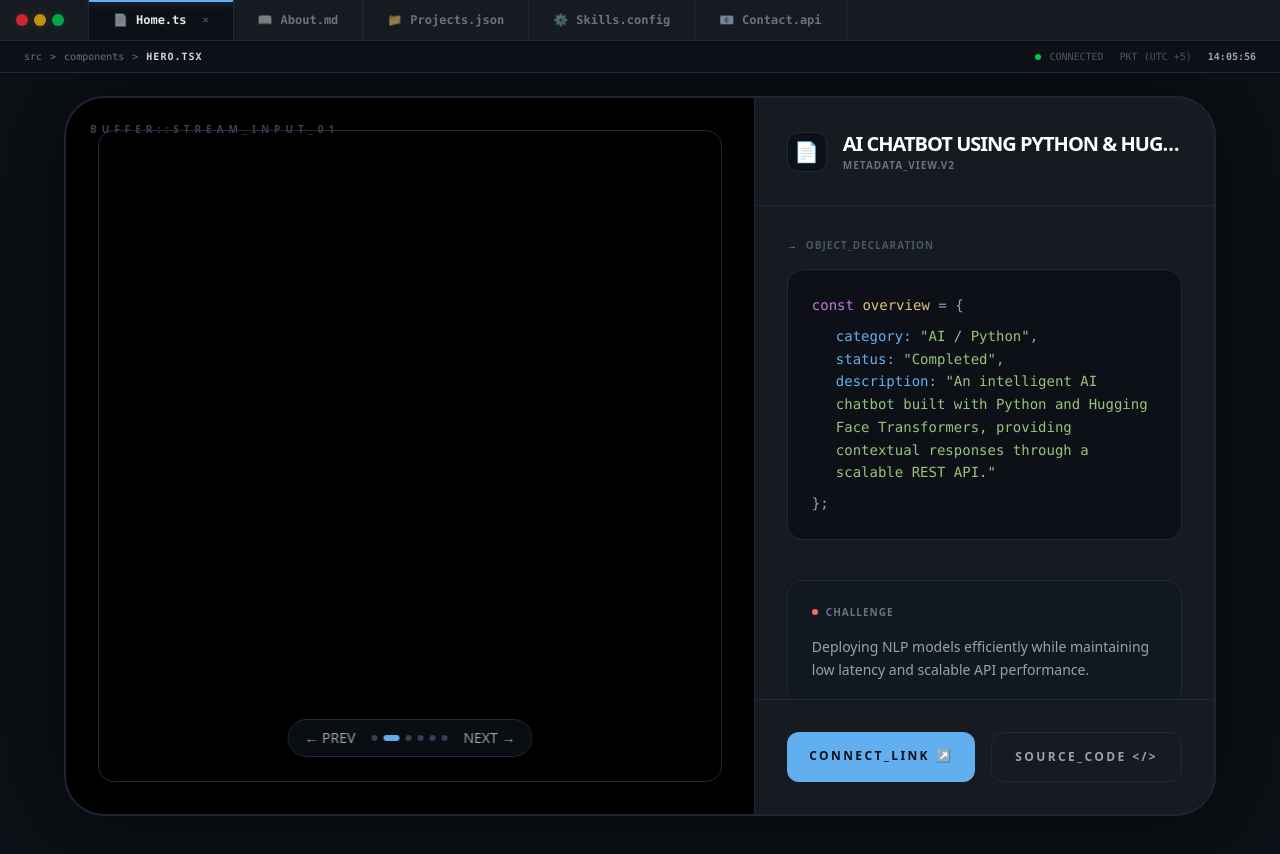
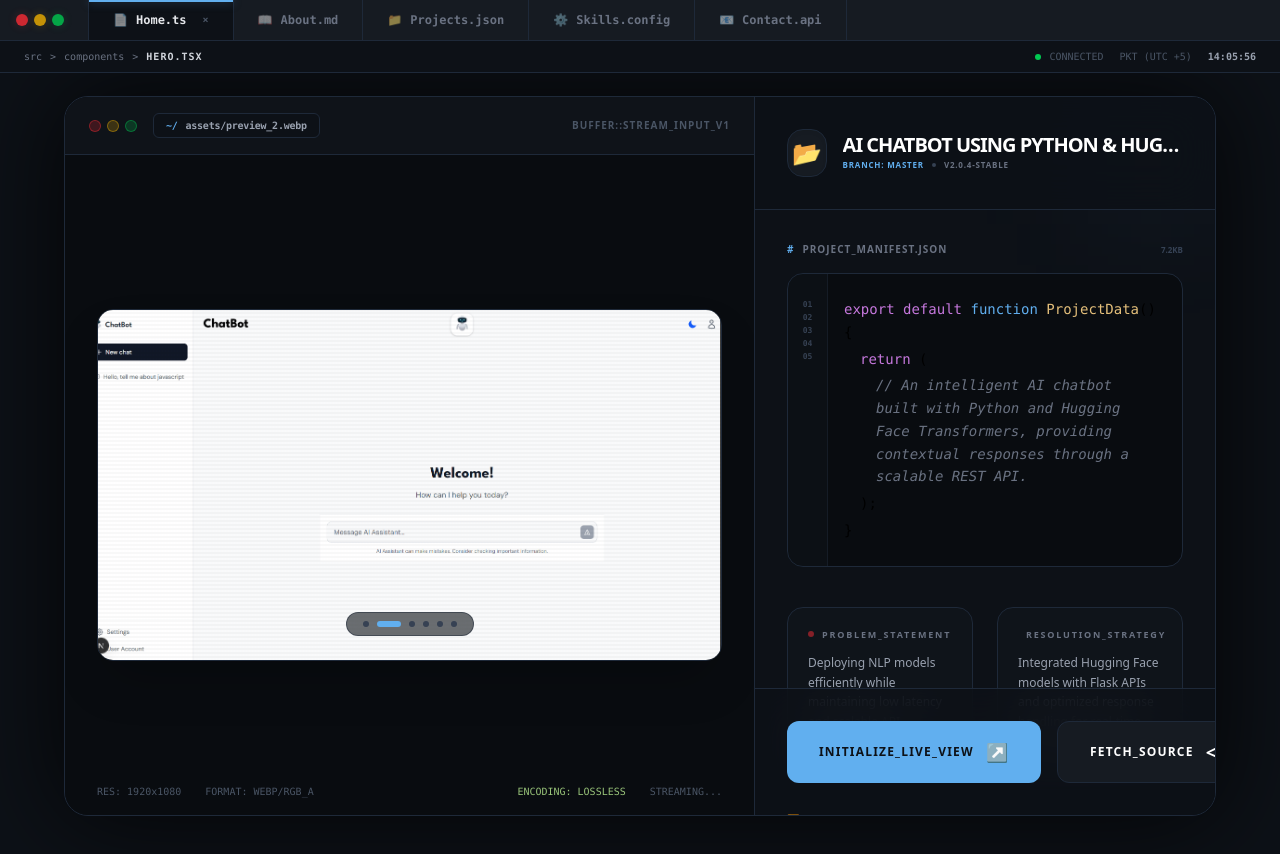
Before and after one commit to balochali/my-portfolio, a Next.js app: page /projects/ai-chatbot-using-python-hugging-face in a window 1280 px wide. Shown: the top 854 px of the page. Built offline with nearby package versions, Linux system fonts and the light colour scheme.

Commit message:
updated project details modal and background consistency

```diff
--- a/src/components/Projects/ProjectDetails/index.tsx
+++ b/src/components/Projects/ProjectDetails/index.tsx
@@ -21,10 +21,12 @@
 
   useEffect(() => {
     if (imagesToDisplay.length <= 1) return;
+
     const interval = setInterval(() => {
       setDirection(1);
       setCurrentImageIndex((prev) => (prev + 1) % imagesToDisplay.length);
     }, 5000);
+
     return () => clearInterval(interval);
   }, [imagesToDisplay.length]);
 
@@ -40,20 +42,71 @@
     );
   };
 
+  const slideVariants = {
+    enter: (direction: number) => ({
+      x: direction > 0 ? 500 : -500,
+      opacity: 0,
+      scale: 0.9,
+    }),
+    center: {
+      zIndex: 1,
+      x: 0,
+      opacity: 1,
+      scale: 1,
+    },
+    exit: (direction: number) => ({
+      zIndex: 0,
+      x: direction < 0 ? 500 : -500,
+      opacity: 0,
+      scale: 0.9,
+    }),
+  };
+
   return (
-    <div className="relative w-full max-w-6xl mx-auto bg-[#161b22] border-2 border-gray-800/80 rounded-2xl md:rounded-[2.5rem] shadow-[0_0_100px_rgba(0,0,0,0.8)] overflow-hidden flex flex-col md:flex-row min-h-[500px] max-h-[90vh]">
+    <div className="relative w-full max-w-6xl mx-auto bg-[#0d1117] border border-gray-800 rounded-3xl shadow-[0_0_100px_rgba(0,0,0,0.8)] overflow-hidden flex flex-col md:flex-row min-h-[600px] max-h-[90vh]">
+      {/* Background Decor */}
+      <div className="absolute inset-0 opacity-5 pointer-events-none z-0">
+        <div className="absolute inset-0 bg-[linear-gradient(rgba(97,175,239,0.1)_1px,transparent_1px),linear-gradient(90deg,rgba(97,175,239,0.1)_1px,transparent_1px)] bg-[size:40px_40px]" />
+      </div>
+
       {/* Left: Immersive Media Section */}
-      <div className="w-full md:w-3/5 relative bg-black flex items-center justify-center p-3 md:p-8 overflow-hidden border-b md:border-b-0 md:border-r border-gray-800 min-h-[30vh] md:min-h-0 self-stretch">
-        <div className="absolute inset-0 bg-scanline opacity-10 pointer-events-none" />
+      <div className="w-full md:w-3/5 relative bg-[#090c10] flex flex-col border-b md:border-b-0 md:border-r border-gray-800 self-stretch overflow-hidden">
+        {/* Section Header */}
+        <div className="flex items-center justify-between px-6 py-4 bg-[#161b22]/50 border-b border-gray-800 z-20">
+          <div className="flex items-center gap-4">
+            <div className="flex gap-1.5">
+              <div className="w-3 h-3 rounded-full bg-red-500/20 border border-red-500/40" />
+              <div className="w-3 h-3 rounded-full bg-yellow-500/20 border border-yellow-500/40" />
+              <div className="w-3 h-3 rounded-full bg-green-500/20 border border-green-500/40" />
+            </div>
+            <div className="px-3 py-1 bg-[#0d1117] border border-gray-800 rounded-md text-[10px] text-gray-400 font-bold font-mono tracking-tight flex items-center gap-2">
+              <span className="text-[#61afef]">~/</span>
+              <span>assets/preview_{currentImageIndex + 1}.webp</span>
+            </div>
+          </div>
+          <div className="text-[10px] text-gray-600 font-bold uppercase tracking-widest hidden sm:block">
+            Buffer::Stream_Input_v1
+          </div>
+        </div>
 
-        <div className="relative w-full aspect-video md:h-full rounded-xl md:rounded-2xl overflow-hidden border border-gray-800 group shadow-inner">
-          <AnimatePresence mode="wait" custom={direction}>
+        {/* Media Content */}
+        <div className="relative flex-1 p-4 md:p-8 flex items-center justify-center min-h-[40vh] md:min-h-0">
+          <div className="relative w-full aspect-video rounded-2xl overflow-hidden border border-gray-800 shadow-2xl bg-black group">
+            <div className="absolute inset-0 bg-scanline opacity-10 pointer-events-none z-10" />
+
+            <AnimatePresence initial={false} custom={direction}>
               <motion.div
                 key={currentImageIndex}
-              initial={{ opacity: 0, x: direction * 50 }}
-              animate={{ opacity: 1, x: 0 }}
-              exit={{ opacity: 0, x: -direction * 50 }}
-              transition={{ duration: 0.5, ease: "circOut" }}
+                custom={direction}
+                variants={slideVariants}
+                initial="enter"
+                animate="center"
+                exit="exit"
+                transition={{
+                  x: { type: "spring", stiffness: 300, damping: 30 },
+                  opacity: { duration: 0.3 },
+                  scale: { duration: 0.4 },
+                }}
                 className="absolute inset-0"
               >
                 <Image
@@ -66,60 +119,84 @@
               </motion.div>
             </AnimatePresence>
 
-          {/* Slider Controls */}
+            {/* Slider Navigation */}
             {imagesToDisplay.length > 1 && (
-            <div className="absolute bottom-4 md:bottom-6 left-1/2 -translate-x-1/2 flex items-center gap-3 md:gap-4 z-20 px-3 md:px-4 py-1.5 md:py-2 bg-[#0d1117]/80 backdrop-blur-md rounded-full border border-gray-800">
+              <>
                 <button
                   onClick={prevImage}
-                className="text-[10px] md:text-sm text-gray-400 hover:text-white transition-colors flex-shrink-0"
+                  className="absolute left-4 top-1/2 -translate-y-1/2 w-10 h-10 rounded-xl bg-[#0d1117]/80 backdrop-blur-md border border-gray-800 text-white flex items-center justify-center hover:bg-[#61afef] hover:text-[#0d1117] transition-all z-20 group-hover:opacity-100 opacity-0 md:opacity-0"
                 >
-                ← PREV
+                  ←
                 </button>
-              <div className="flex gap-1 md:gap-1.5 overflow-hidden">
+                <button
+                  onClick={nextImage}
+                  className="absolute right-4 top-1/2 -translate-y-1/2 w-10 h-10 rounded-xl bg-[#0d1117]/80 backdrop-blur-md border border-gray-800 text-white flex items-center justify-center hover:bg-[#61afef] hover:text-[#0d1117] transition-all z-20 group-hover:opacity-100 opacity-0 md:opacity-0"
+                >
+                  →
+                </button>
+              </>
+            )}
+
+            {/* Progress Indicators */}
+            <div className="absolute bottom-6 left-1/2 -translate-x-1/2 flex gap-2 z-20 px-4 py-2 bg-[#0d1117]/60 backdrop-blur-md rounded-full border border-gray-800/50">
               {imagesToDisplay.map((_, i) => (
-                  <div
+                <button
                   key={i}
-                    className={`h-1 md:h-1.5 rounded-full transition-all flex-shrink-0 ${currentImageIndex === i ? "bg-[#61afef] w-3 md:w-4" : "bg-gray-700 w-1 md:w-1.5"}`}
+                  onClick={() => {
+                    setDirection(i > currentImageIndex ? 1 : -1);
+                    setCurrentImageIndex(i);
+                  }}
+                  className={`h-1.5 rounded-full transition-all ${currentImageIndex === i ? "bg-[#61afef] w-6" : "bg-gray-700 w-1.5 hover:bg-gray-500"}`}
                 />
               ))}
             </div>
-              <button
-                onClick={nextImage}
-                className="text-[10px] md:text-sm text-gray-400 hover:text-white transition-colors flex-shrink-0"
-              >
-                NEXT →
-              </button>
           </div>
-          )}
         </div>
 
-        {/* Technical Decoration */}
-        <div className="absolute top-6 left-6 text-[8px] md:text-[10px] text-gray-700 font-bold uppercase tracking-[0.5em] hidden lg:block">
-          Buffer::Stream_Input_01
+        {/* Footer Stats Overlay */}
+        <div className="absolute bottom-4 left-8 right-8 flex items-center justify-between text-[10px] text-gray-600 font-mono hidden lg:flex">
+          <div className="flex gap-6">
+            <span>RES: 1920x1080</span>
+            <span>FORMAT: WEBP/RGB_A</span>
+          </div>
+          <div className="flex gap-6">
+            <span className="text-[#98c379]">ENCODING: LOSSLESS</span>
+            <span className="animate-pulse">STREAMING...</span>
+          </div>
         </div>
       </div>
 
       {/* Right: Technical Metadata Section */}
-      <div className="flex-1 bg-[#161b22] flex flex-col overflow-y-auto custom-scrollbar">
+      <div className="flex-1 bg-[#0d1117] flex flex-col overflow-y-auto custom-scrollbar relative">
+        <div className="absolute top-0 right-0 w-32 h-32 bg-[#61afef]/5 blur-[60px] pointer-events-none" />
+
         {/* Meta Header */}
-        <div className="p-5 md:p-8 border-b border-gray-800 flex items-center justify-between sticky top-0 bg-[#161b22] z-30">
-          <div className="flex items-center gap-3 md:gap-4 overflow-hidden">
-            <div className="w-8 h-8 md:w-10 md:h-10 rounded-lg md:rounded-xl bg-[#0d1117] border border-gray-800 flex items-center justify-center text-lg md:text-xl flex-shrink-0">
-              📄
+        <div className="p-6 md:p-8 border-b border-gray-800 flex items-center justify-between sticky top-0 bg-[#0d1117]/80 backdrop-blur-xl z-30">
+          <div className="flex items-center gap-4 overflow-hidden">
+            <div className="w-12 h-12 rounded-2xl bg-[#161b22] border border-gray-800 flex items-center justify-center text-2xl shadow-inner group">
+              <span className="group-hover:scale-110 transition-transform">
+                📂
+              </span>
             </div>
             <div className="min-w-0">
-              <h3 className="text-lg md:text-xl font-black text-white tracking-tighter uppercase truncate">
+              <h3 className="text-xl font-black text-white tracking-tighter uppercase truncate leading-none mb-1">
                 {project.title}
               </h3>
-              <div className="text-[8px] md:text-[10px] text-gray-500 font-bold tracking-widest uppercase">
-                Metadata_View.v2
+              <div className="flex items-center gap-2">
+                <span className="text-[8px] text-[#61afef] font-bold tracking-widest uppercase">
+                  BRANCH: MASTER
+                </span>
+                <span className="w-1 h-1 rounded-full bg-gray-700" />
+                <span className="text-[8px] text-gray-500 font-bold tracking-widest uppercase">
+                  v2.0.4-STABLE
+                </span>
               </div>
             </div>
           </div>
           {onClose && (
             <button
               onClick={onClose}
-              className="w-8 h-8 rounded-full border border-gray-800 flex items-center justify-center text-gray-500 hover:text-white hover:border-gray-600 transition-all font-bold flex-shrink-0 ml-2"
+              className="w-10 h-10 rounded-xl border border-gray-800 flex items-center justify-center text-gray-500 hover:text-white hover:border-[#61afef]/50 hover:bg-[#61afef]/5 transition-all text-xl"
             >
               ×
             </button>
@@ -127,66 +204,82 @@
         </div>
 
         {/* Meta Body */}
-        <div className="p-5 md:p-8 space-y-8 md:space-y-10 flex-1">
-          {/* Summary Block */}
-          <div className="space-y-3 md:space-y-4">
-            <div className="flex items-center gap-2 text-[8px] md:text-[10px] text-gray-600 font-bold tracking-widest uppercase">
-              <span className="text-[#61afef]">→</span> object_declaration
+        <div className="p-6 md:p-8 space-y-10 flex-1">
+          {/* Summary Section */}
+          <div className="space-y-4">
+            <div className="flex items-center justify-between">
+              <div className="flex items-center gap-2 text-[10px] text-gray-500 font-bold tracking-widest uppercase">
+                <span className="text-[#61afef]">#</span> project_manifest.json
               </div>
-            <div className="bg-[#0d1117] p-4 md:p-6 rounded-xl md:rounded-2xl border border-gray-800 font-mono text-xs md:text-sm leading-relaxed text-gray-400 overflow-x-hidden">
-              <span className="text-[#c678dd]">const</span>{" "}
-              <span className="text-[#e5c07b]">overview</span> = {`{`} <br />
-              <div className="pl-4 md:pl-6 py-2">
-                <span className="text-[#61afef]">category</span>:{" "}
-                <span className="text-[#98c379] break-words">
-                  "{project.category}"
-                </span>
-                , <br />
-                <span className="text-[#61afef]">status</span>:{" "}
-                <span className="text-[#98c379]">"{project.status}"</span>,{" "}
-                <br />
-                <span className="text-[#61afef]">description</span>:{" "}
-                <span className="text-[#98c379] break-words">
-                  "{project.description}"
+              <div className="text-[8px] text-gray-700 font-bold uppercase">
+                7.2KB
+              </div>
+            </div>
+            <div className="relative group">
+              <div className="absolute -inset-1 bg-gradient-to-r from-[#61afef]/10 to-[#c678dd]/10 rounded-2xl blur opacity-0 group-hover:opacity-100 transition-opacity duration-500" />
+              <div className="relative bg-[#090c10] p-6 rounded-2xl border border-gray-800 font-mono text-sm leading-relaxed overflow-hidden">
+                <div className="absolute left-0 top-0 bottom-0 w-10 border-r border-gray-800/50 bg-[#161b22]/30 flex flex-col items-center pt-6 text-[8px] text-gray-700 font-bold select-none">
+                  <div>01</div>
+                  <div>02</div>
+                  <div>03</div>
+                  <div>04</div>
+                  <div>05</div>
+                </div>
+                <div className="pl-8 space-y-1">
+                  <div>
+                    <span className="text-[#c678dd]">export default</span>{" "}
+                    <span className="text-[#61afef]">function</span>{" "}
+                    <span className="text-[#e5c07b]">ProjectData</span>() {`{`}
+                  </div>
+                  <div className="pl-4">
+                    <span className="text-[#c678dd]">return</span> (
+                  </div>
+                  <div className="pl-8">
+                    <span className="text-gray-500 italic">
+                      // {project.description}
                     </span>
                   </div>
-              {`}`};
+                  <div className="pl-4">);</div>
+                  <div>{`}`}</div>
+                </div>
+              </div>
             </div>
           </div>
 
-          {/* Context Blocks */}
-          <div className="grid grid-cols-1 gap-4 md:gap-6">
-            <div className="p-4 md:p-6 bg-[#0d1117]/30 border border-gray-800 rounded-xl md:rounded-2xl">
-              <h4 className="text-[8px] md:text-[10px] text-gray-500 font-bold uppercase tracking-widest mb-3 md:mb-4 flex items-center gap-2">
-                <span className="w-1.5 h-1.5 rounded-full bg-red-400" />{" "}
-                Challenge
-              </h4>
-              <p className="text-xs md:text-sm text-gray-400 leading-relaxed">
+          {/* Detailed Specs */}
+          <div className="grid grid-cols-1 md:grid-cols-2 gap-6">
+            <div className="p-5 bg-[#161b22]/30 border border-gray-800 rounded-2xl hover:border-[#61afef]/30 transition-colors group">
+              <div className="text-[9px] text-gray-500 font-black uppercase tracking-[0.2em] mb-3 flex items-center gap-2">
+                <span className="w-1.5 h-1.5 rounded-full bg-red-500/50 group-hover:bg-red-500 group-hover:shadow-[0_0_8px_rgba(239,68,68,0.5)] transition-all" />
+                Problem_Statement
+              </div>
+              <p className="text-xs text-gray-400 leading-relaxed font-medium">
                 {project.challenge}
               </p>
             </div>
-            <div className="p-4 md:p-6 bg-[#0d1117]/30 border border-gray-800 rounded-xl md:rounded-2xl">
-              <h4 className="text-[8px] md:text-[10px] text-gray-500 font-bold uppercase tracking-widest mb-3 md:mb-4 flex items-center gap-2">
-                <span className="w-1.5 h-1.5 rounded-full bg-green-400" />{" "}
-                Solution
-              </h4>
-              <p className="text-xs md:text-sm text-gray-400 leading-relaxed">
+            <div className="p-5 bg-[#161b22]/30 border border-gray-800 rounded-2xl hover:border-[#98c379]/30 transition-colors group">
+              <div className="text-[9px] text-gray-500 font-black uppercase tracking-[0.2em] mb-3 flex items-center gap-2">
+                <span className="w-1.5 h-1.5 rounded-full bg-green-500/50 group-hover:bg-green-500 group-hover:shadow-[0_0_8px_rgba(34,197,94,0.5)] transition-all" />
+                Resolution_Strategy
+              </div>
+              <p className="text-xs text-gray-400 leading-relaxed font-medium">
                 {project.solution}
               </p>
             </div>
           </div>
 
-          {/* Tech Stack List */}
-          <div className="space-y-3 md:space-y-4 pt-2 md:pt-4">
-            <div className="text-[8px] md:text-[10px] text-gray-600 font-bold tracking-widest uppercase">
-              Dependencies Manifest
+          {/* Tech Dependencies */}
+          <div className="space-y-4">
+            <div className="flex items-center gap-2 text-[10px] text-gray-500 font-bold tracking-widest uppercase">
+              <span className="text-[#e5c07b]">▶</span> system_dependencies
             </div>
-            <div className="flex flex-wrap gap-1.5 md:gap-2">
+            <div className="flex flex-wrap gap-2">
               {project.tags.map((tag, i) => (
                 <div
                   key={i}
-                  className="px-2 md:px-3 py-1 md:py-1.5 bg-[#0d1117] border border-gray-800 rounded md:rounded-lg text-[10px] md:text-xs text-gray-500 font-bold hover:text-[#61afef] hover:border-[#61afef]/30 transition-all cursor-default"
+                  className="px-3 py-1.5 bg-[#161b22] border border-gray-800 rounded-lg text-[10px] text-gray-400 font-bold hover:text-white hover:border-[#61afef]/50 transition-all cursor-default flex items-center gap-2 group/tag"
                 >
+                  <span className="w-1 h-1 rounded-full bg-gray-700 group-hover/tag:bg-[#61afef] transition-colors" />
                   {tag.toUpperCase()}
                 </div>
               ))}
@@ -194,24 +287,26 @@
           </div>
         </div>
 
-        {/* Meta Footer (Actions) */}
-        <div className="p-5 md:p-8 border-t border-gray-800 flex flex-col sm:flex-row gap-3 md:gap-4 sticky bottom-0 bg-[#161b22] z-30">
+        {/* Global Action Bar */}
+        <div className="p-6 md:p-8 border-t border-gray-800 bg-[#0d1117]/80 backdrop-blur-xl sticky bottom-0 z-30 flex flex-col sm:flex-row gap-4">
           {project.demoUrl !== "#" && (
             <a
               href={project.demoUrl}
               target="_blank"
-              className="flex-1 py-3 md:py-4 bg-[#61afef] text-[#0d1117] font-black rounded-lg md:rounded-xl text-center text-[10px] md:text-xs tracking-[0.2em] uppercase hover:shadow-[0_0_30px_rgba(97,175,239,0.3)] transition-all"
+              className="flex-1 px-8 py-4 bg-[#61afef] text-[#0d1117] font-black rounded-xl text-center text-xs tracking-widest uppercase hover:shadow-[0_0_40px_rgba(97,175,239,0.3)] hover:scale-[1.02] active:scale-95 transition-all flex items-center justify-center gap-3"
             >
-              Connect_Link ↗
+              Initialize_Live_View
+              <span className="text-lg">↗</span>
             </a>
           )}
           {project.codeUrl && (
             <a
               href={project.codeUrl}
               target="_blank"
-              className="flex-1 py-3 md:py-4 bg-[#161b22] border border-gray-800 text-gray-400 font-bold rounded-lg md:rounded-xl text-center text-[10px] md:text-xs tracking-[0.2em] uppercase hover:text-white hover:border-gray-600 transition-all"
+              className="flex-1 px-8 py-4 bg-[#161b22] border border-gray-800 text-white font-black rounded-xl text-center text-xs tracking-widest uppercase hover:border-[#61afef]/50 hover:bg-[#61afef]/5 active:scale-95 transition-all flex items-center justify-center gap-3"
             >
-              Source_Code &lt;/&gt;
+              Fetch_Source
+              <span className="text-lg">&lt;/&gt;</span>
             </a>
           )}
         </div>
```
Also changed, not shown: src/components/Projects/ProjectCard.tsx (+10 -4 lines), src/components/Projects/index.tsx (+9 -5 lines). Lines whose indentation alone changed are shown as unchanged.
